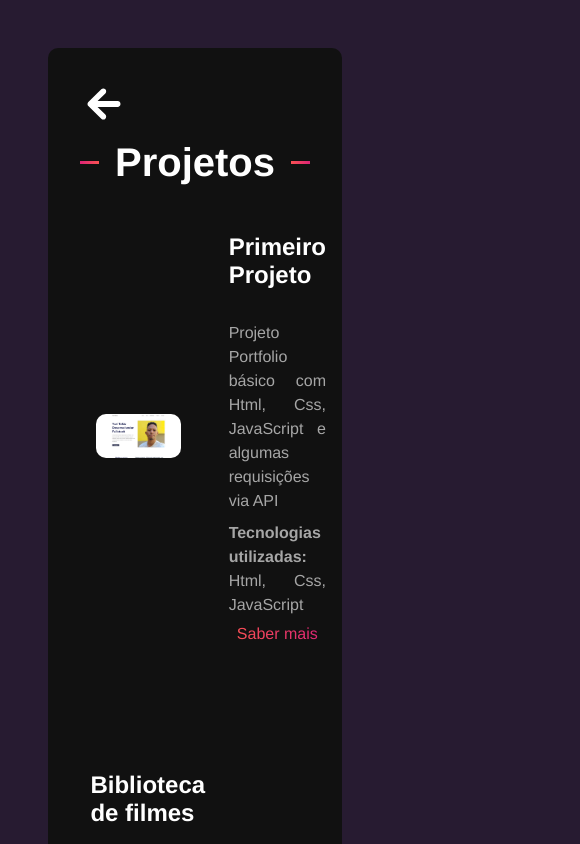
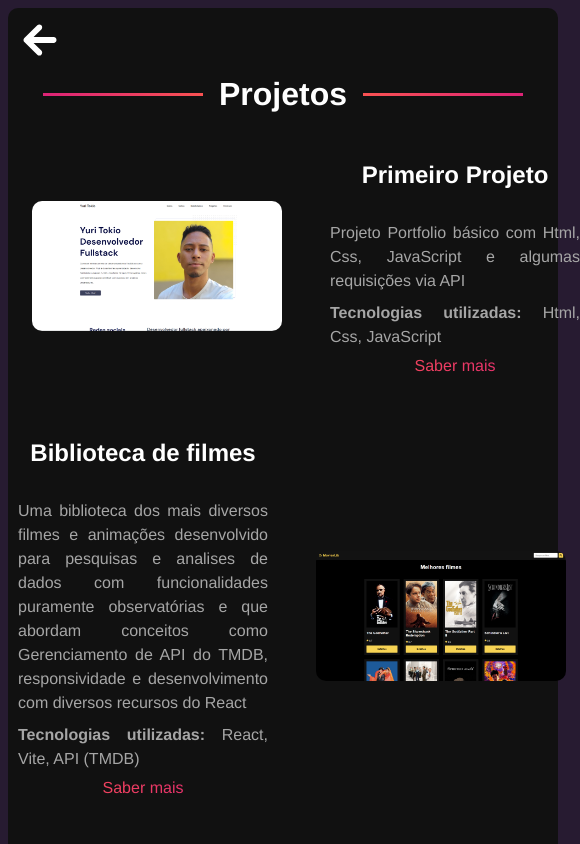
Before and after one commit to Yuri-Tokio/portfolio_react_vite_deploy, a React (Vite) app: page /projects in a window 390 px wide. Shown: the top 844 px of the page, 580 px wide, since content can reach past the window. Built offline with nearby package versions, Linux system fonts and the light colour scheme.

Commit message:
Update projectspage.sass

```diff
--- a/src/styles/components/pages/projectspage.sass
+++ b/src/styles/components/pages/projectspage.sass
@@ -7,11 +7,17 @@
     margin: 3rem
     padding: 2rem
     max-width: 100%
+    min-width: 550px
+
+    @media (max-width: 768px)
+        margin: .5rem
+        padding: .5rem
+
 
     .title
         color: variables.$text-color
         font-size: 2.5rem
-        margin: .5rem 0rem 3rem
+        margin: 0.5rem 0 3rem
         @include mixins.center
         justify-content: center
         gap: 1rem
@@ -19,16 +25,26 @@
         &:after
             @include mixins.gradient-border
 
+
         &:before
             @include mixins.gradient-border-reverse
 
+
+        @media (max-width: 768px)
+            font-size: 2rem
+
+
+
     .img100
-        width: 500px
+        width: 45%
+        min-width: 250px
 
         img
             width: 100%
             height: auto
             border-radius: variables.$container-border-radius
+
+
 
     .projects-card
         margin: 2rem 1rem 8rem
@@ -37,41 +53,48 @@
         width: 100%
         display: flex
 
+        @media (max-width: 768px)
+            margin-bottom: 4rem
+
+
+
     .projects-info
         width: 45%
+        min-width: 250px
 
         h2, a
             display: flex
             justify-content: center
 
+
         span
             font-weight: bold
+
 
         h2
             color: variables.$text-color
             margin-bottom: 2rem
 
+
         p
             color: variables.$text-color-secondary
             line-height: 1.5rem
-            margin-bottom: .5rem
+            margin-bottom: 0.5rem
             text-align: justify
 
+
         a
-            background-image: linear-gradient(90deg, rgba(250,82,82,1) 0%, rgba(221,36,118,1) 98%)
+            background-image: linear-gradient(90deg, rgba(250, 82, 82, 1) 0%, rgba(221, 36, 118, 1) 98%)
             -webkit-background-clip: text
             -moz-background-clip: text
             background-clip: text
             color: transparent
 
 
+
     .card-reverse
         flex-direction: row-reverse
 
+
     .m-1
         margin-bottom: 2rem
-
-    @media screen and (min-width: 913px)
-        img
-            min-width: 320px
-            margin: auto
```
